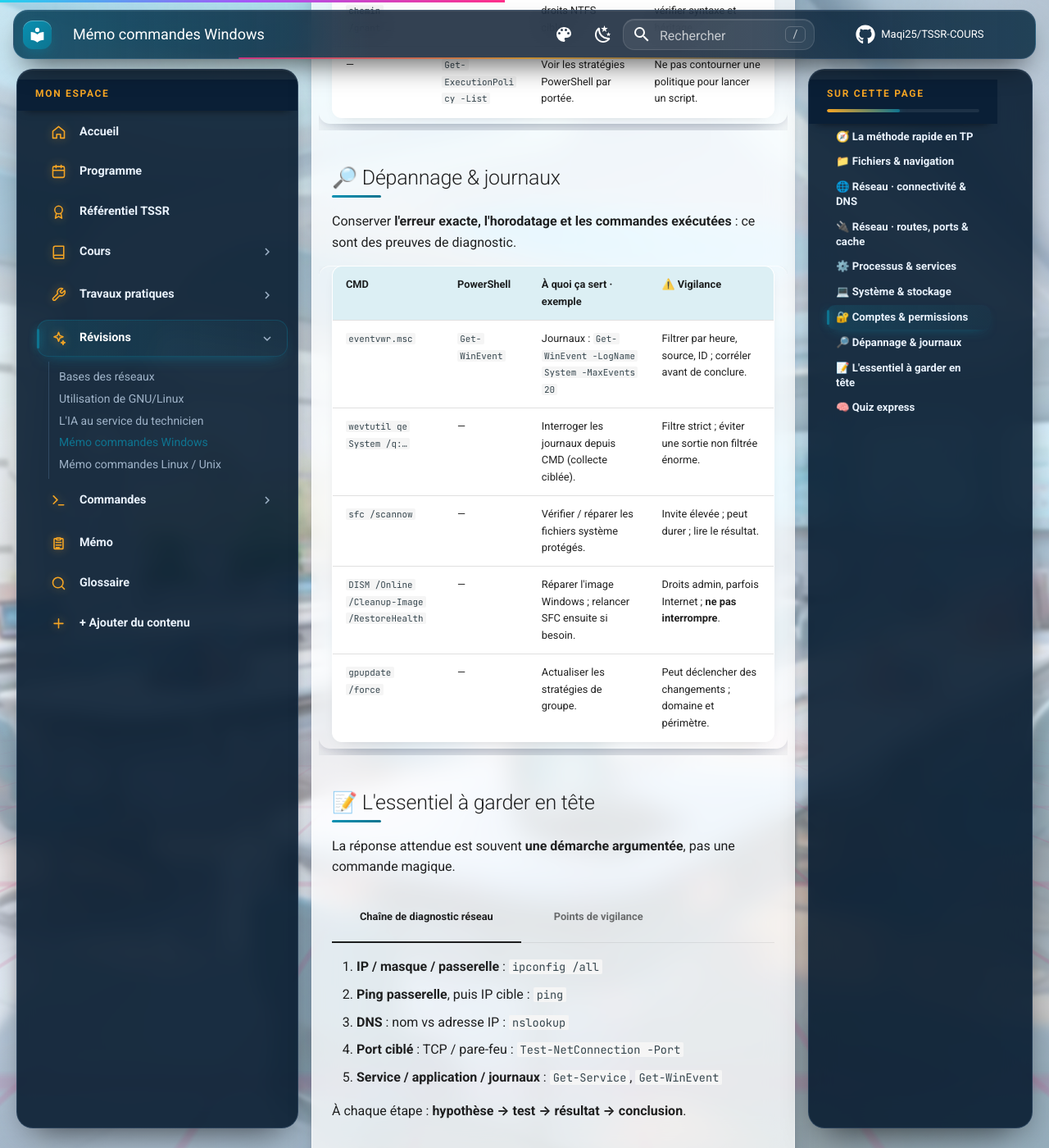
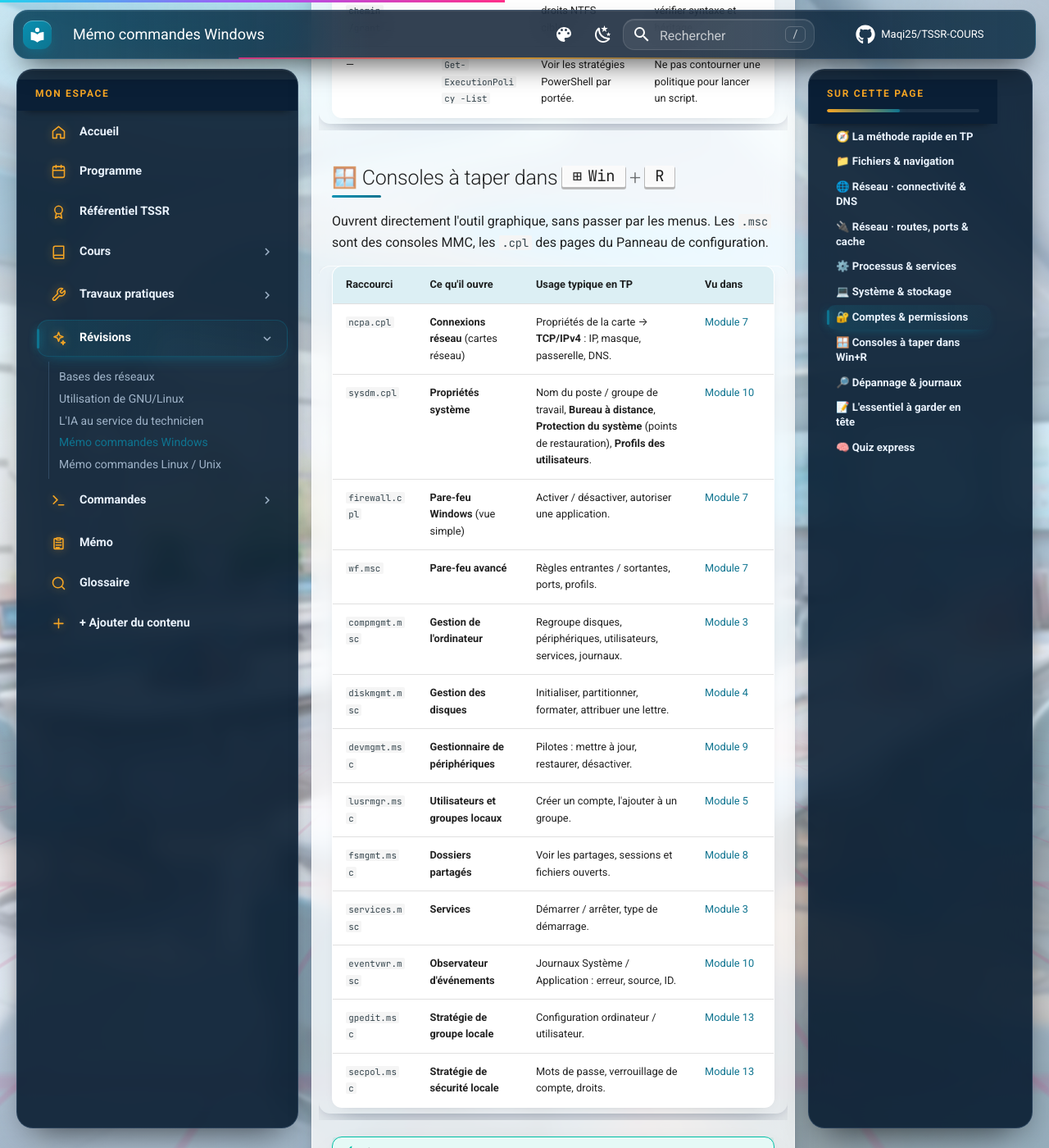
Before and after one commit to Maqi25/TSSR-COURS, an MkDocs documentation site: the page built from docs/revisions/memo-commandes-windows.md, in a window 1280 px wide and 1400 px high, scrolled down 5422 px. Shown: the whole window at 82% size. Built offline with MkDocs 1.6.1 and Material for MkDocs 9.7.7, drawn with Linux system fonts in a browser that asks for light colours; comment, search, counter and statistics services are not loaded; some of the changed text lies outside the part shown.

Commit message:
Mémo Windows : section des consoles Win+R (ncpa.cpl, sysdm.cpl…) et 2 questions de quiz
Co-Authored-By: Claude Opus 5.5 <noreply@anthropic.com>

```diff
--- a/docs/revisions/memo-commandes-windows.md
+++ b/docs/revisions/memo-commandes-windows.md
@@ -95,6 +95,29 @@ Droits effectifs = **identité + groupes + ACL NTFS + droits de partage + strat
 | `icacls chemin /grant …` | — | Accorder des droits NTFS ciblés. | Privilège minimal ; vérifier syntaxe et héritage. |
 | — | `Get-ExecutionPolicy -List` | Voir les stratégies PowerShell par portée. | Ne pas contourner une politique pour lancer un script. |
 
+## 🪟 Consoles à taper dans ++win+r++
+
+Ouvrent directement l'outil graphique, sans passer par les menus. Les `.msc` sont des consoles MMC, les `.cpl` des pages du Panneau de configuration.
+
+| Raccourci | Ce qu'il ouvre | Usage typique en TP | Vu dans |
+| --- | --- | --- | --- |
+| `ncpa.cpl` | **Connexions réseau** (cartes réseau) | Propriétés de la carte → **TCP/IPv4** : IP, masque, passerelle, DNS. | [Module 7](../cours/cours-02-systeme-client-microsoft/module-7-la-gestion-du-reseau-et-du-pare-feu/index.md) |
+| `sysdm.cpl` | **Propriétés système** | Nom du poste / groupe de travail, **Bureau à distance**, **Protection du système** (points de restauration), **Profils des utilisateurs**. | [Module 10](../cours/cours-02-systeme-client-microsoft/module-10-maintenance-du-systeme/index.md) |
+| `firewall.cpl` | **Pare-feu Windows** (vue simple) | Activer / désactiver, autoriser une application. | [Module 7](../cours/cours-02-systeme-client-microsoft/module-7-la-gestion-du-reseau-et-du-pare-feu/index.md) |
+| `wf.msc` | **Pare-feu avancé** | Règles entrantes / sortantes, ports, profils. | [Module 7](../cours/cours-02-systeme-client-microsoft/module-7-la-gestion-du-reseau-et-du-pare-feu/index.md) |
+| `compmgmt.msc` | **Gestion de l'ordinateur** | Regroupe disques, périphériques, utilisateurs, services, journaux. | [Module 3](../cours/cours-02-systeme-client-microsoft/module-3-interagir-avec-windows-10/index.md) |
+| `diskmgmt.msc` | **Gestion des disques** | Initialiser, partitionner, formater, attribuer une lettre. | [Module 4](../cours/cours-02-systeme-client-microsoft/module-4-la-gestion-du-stockage/index.md) |
+| `devmgmt.msc` | **Gestionnaire de périphériques** | Pilotes : mettre à jour, restaurer, désactiver. | [Module 9](../cours/cours-02-systeme-client-microsoft/module-9-les-pilotes-et-imprimantes/index.md) |
+| `lusrmgr.msc` | **Utilisateurs et groupes locaux** | Créer un compte, l'ajouter à un groupe. | [Module 5](../cours/cours-02-systeme-client-microsoft/module-5-les-utilisateurs-et-les-groupes/index.md) |
+| `fsmgmt.msc` | **Dossiers partagés** | Voir les partages, sessions et fichiers ouverts. | [Module 8](../cours/cours-02-systeme-client-microsoft/module-8-le-partage-de-ressources/index.md) |
+| `services.msc` | **Services** | Démarrer / arrêter, type de démarrage. | [Module 3](../cours/cours-02-systeme-client-microsoft/module-3-interagir-avec-windows-10/index.md) |
+| `eventvwr.msc` | **Observateur d'événements** | Journaux Système / Application : erreur, source, ID. | [Module 10](../cours/cours-02-systeme-client-microsoft/module-10-maintenance-du-systeme/index.md) |
+| `gpedit.msc` | **Stratégie de groupe locale** | Configuration ordinateur / utilisateur. | [Module 13](../cours/cours-02-systeme-client-microsoft/module-13-les-strategies-de-groupe-locales/index.md) |
+| `secpol.msc` | **Stratégie de sécurité locale** | Mots de passe, verrouillage de compte, droits. | [Module 13](../cours/cours-02-systeme-client-microsoft/module-13-les-strategies-de-groupe-locales/index.md) |
+
+!!! tip "Astuce"
+    La plupart demandent des **droits administrateur** pour modifier quelque chose : ++win+r++, taper le raccourci, puis ++ctrl+shift+enter++ pour l'ouvrir en admin. `gpedit.msc` et `secpol.msc` n'existent pas sur les éditions **Famille**.
+
 ## 🔎 Dépannage & journaux
 
 Conserver **l'erreur exacte, l'horodatage et les commandes exécutées** : ce sont des preuves de diagnostic.
@@ -185,6 +208,18 @@ La réponse attendue est souvent **une démarche argumentée**, pas une commande
     "options": ["net user / Get-LocalUser", "icacls / Get-Acl", "whoami /groups", "Get-ExecutionPolicy -List"],
     "correctIndex": 1,
     "explanation": "icacls chemin ou Get-Acl chemin. Les droits effectifs combinent aussi groupes et droits de partage."
+  },
+  {
+    "question": "Quel raccourci Win+R ouvre directement les cartes réseau pour régler l'IPv4 ?",
+    "options": ["sysdm.cpl", "ncpa.cpl", "devmgmt.msc", "wf.msc"],
+    "correctIndex": 1,
+    "explanation": "ncpa.cpl ouvre les Connexions réseau : clic droit sur la carte → Propriétés → TCP/IPv4."
+  },
+  {
+    "question": "Où activer la protection du système (points de restauration) ?",
+    "options": ["sysdm.cpl → Protection du système", "services.msc", "diskmgmt.msc", "eventvwr.msc"],
+    "correctIndex": 0,
+    "explanation": "sysdm.cpl ouvre les Propriétés système ; l'onglet Protection du système active les points de restauration disque par disque."
   }
 ]
 </script>
```
